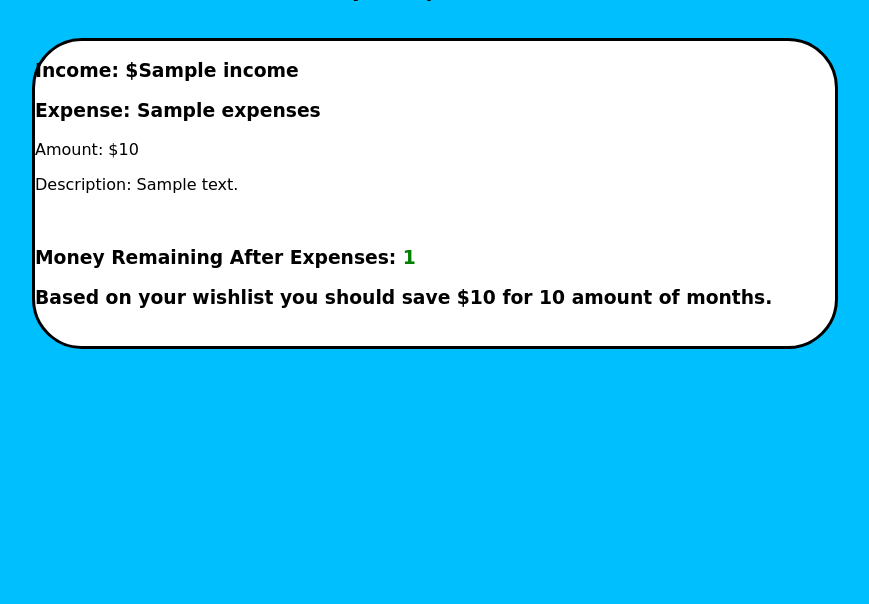
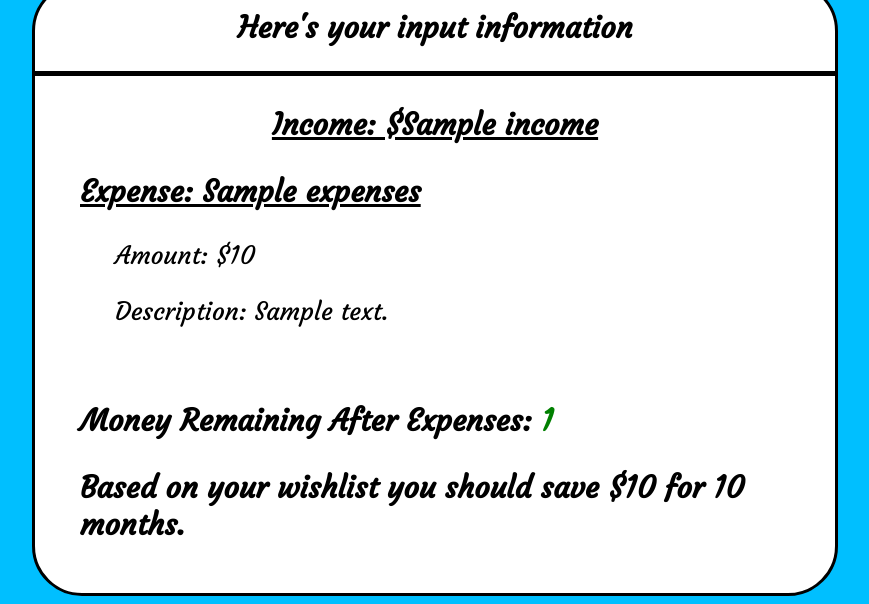
Before and after one commit to KamrynNJ/BudgetBuddy, a Python web app: template templates/budget.html in a window 1280 px wide; the page is wider, and only the part inside the window is pictured. Shown: the part 451-1055 px from the top of that part, without its empty margins (205-1074 px from the left). Before the commit the page ends 800 px from the top of that part, so only its background shows below. Run offline with Jinja, Linux system fonts and the light colour scheme; the template is opened without the code that fills it: most values are stand-ins (such as "Sample title", 1, 10 or a date in 2020).

Commit message:
updated to fir new style chanegs

```diff
--- a/templates/add_wishlist.html
+++ b/templates/add_wishlist.html
@@ -12,6 +12,7 @@
       <a href="/add_wishlist">Add a Wishlist</a>
       <a href="/budget.html">Budget Page</a>
       <a href="/bar">Goal Bar</a>
+      <a href ="/expenses">Add Expenses</a>
     </div>
   </div>
 <h1><center>Wishlist Adder<center></h1>
--- a/templates/budget.html
+++ b/templates/budget.html
@@ -5,7 +5,7 @@
   <link rel="stylesheet" href="../style/budgetstyle.css">
 </head>
 <body>
-  <link href="https://fonts.googleapis.com/css?family=Homemade+Apple&display=swap" rel="stylesheet">
+<link href="https://fonts.googleapis.com/css?family=Courgette&display=swap" rel="stylesheet">
   <div class="dropdown">
     <img id="hamburger_icon" src="https://img.icons8.com/carbon-copy/2x/menu.png"
         alt="dropdown_button_image"style="width:100px;height:100px;"/>
@@ -20,31 +20,35 @@
 <div id="budgetHeading">
   <img src="http://bestanimations.com/Money/Dollars/dollar-sign-symbol-22.gif" alt="money-rotating-gif">
 
-  <h1>Budget Overview</h1>
+  <h1>Budget Report</h1>
   <img src="http://bestanimations.com/Money/Dollars/dollar-sign-symbol-22.gif" alt="money-rotating-gif">
 </div>
 
-  <h3><center>Here's your input information</center></h3>
+
 
   <br>
 
   <div class="budgetInfo">
-    <h3>Income: ${{income_info.income}}</h3>
+    <div id="top_of_page">
+    <h2 id="header"><center>Here's your input information</center></h2>
+  </div>
+    <h3 id="header"><center><u>Income: ${{income_info.income}}</u></center></h3>
     {% for each_blog in budget_info %}
-      <h3>Expense: {{each_blog.expenses}}</h3>
-      <p>Amount: ${{each_blog.expense_amount}}</p>
-      <p>Description: {{each_blog.description}}</p>
+      <h3 class="text_in_div" id="header"><u>Expense: {{each_blog.expenses}}</u></h3>
+      <p class="text_in_div" id="tab" >Amount: ${{each_blog.expense_amount}}</p>
+      <p class="text_in_div" id="tab">Description: {{each_blog.description}}</p>
     {% endfor %}
     <br>
-  <h3> Money Remaining After Expenses: <span class= money>{{total_info.total_amount}} </span></h3>
+  <h3 class="text_in_div" id="header"> Money Remaining After Expenses: <span class= money>{{total_info.total_amount}} </span></h3>
 
   {% if saving_info.savingType=="savingPerMonth" %}
-    <h3>Your decided to save ${{saving_info.money_being_saved}}. This has been included in your expenses!</h3>
+    <h3 class="text_in_div" id="header">Your decided to save ${{saving_info.money_being_saved}}. This has been included in your expenses!</h3>
   {%else%}
-    <h3>Based on your wishlist you should save ${{saving_info.saved_amount}} for {{saving_info.money_being_saved}} amount of months.</h3>
+    <h3 class="text_in_div" id="header">Based on your wishlist you should save ${{saving_info.saved_amount}} for {{saving_info.money_being_saved}} months.</h3>
   {% endif %}
   <br>
   </div>
+
 <script src="../Index.js"></script>
 </body>
 </html>
```
Also changed, not shown: templates/wishlist.html (+6 -2 lines).
